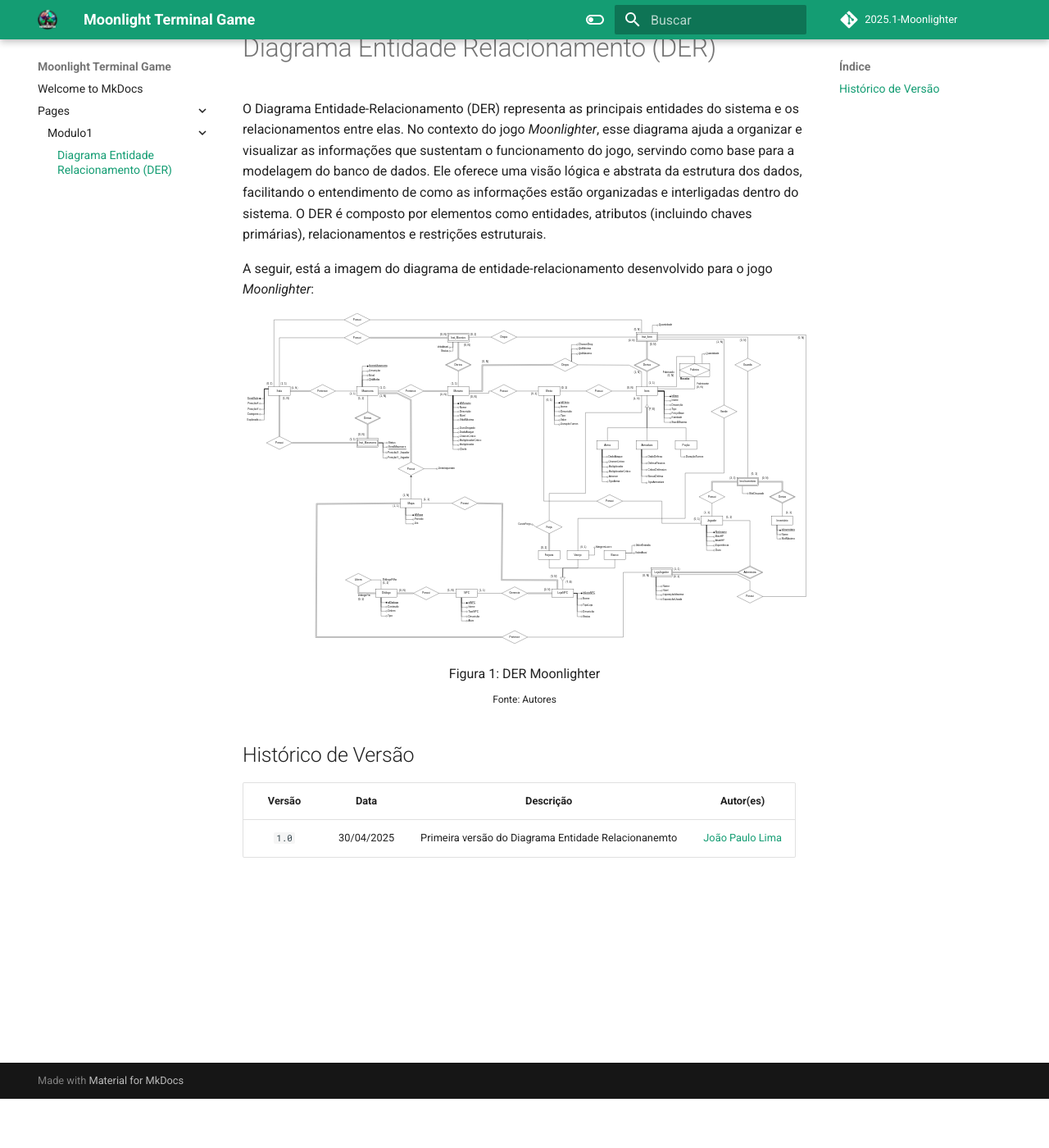
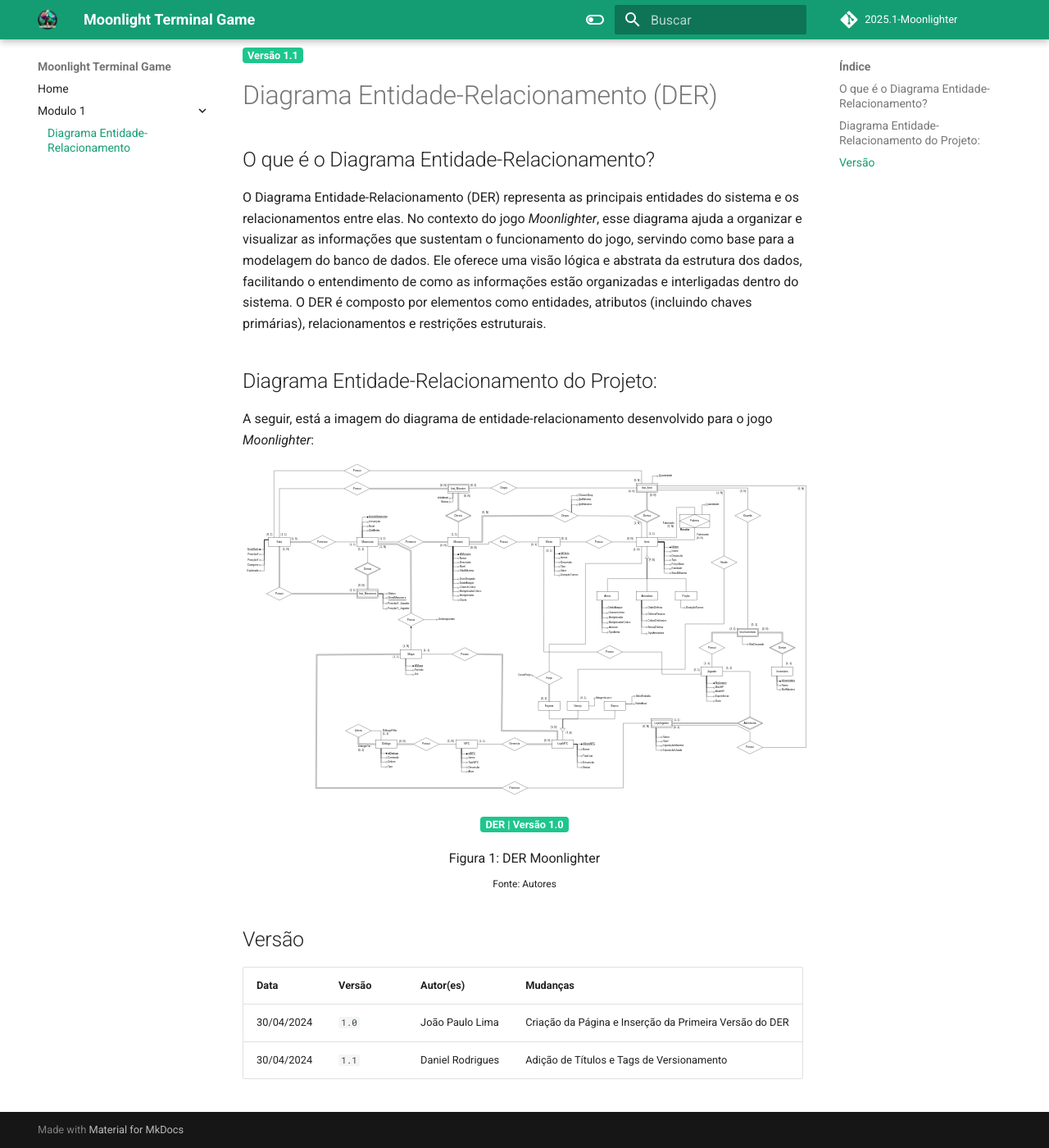
Before and after one commit to SBD1/2025.1-Moonlighter, an MkDocs documentation site: the page built from apps/docs/docs/pages/Modulo1/Diagrama_Entidade_Relacionamento.md, in a window 1280 px wide and 1400 px high, scrolled down 60 px. Shown: the whole window at 82% size. Built offline with MkDocs 1.6.1 and Material for MkDocs 9.7.7, drawn with Linux system fonts in a browser that asks for light colours; comment, search, counter and statistics services are not loaded.

Commit message:
docs(Modulo1): correções e adição do arquivo no mkdocs.yml

```diff
--- a/apps/docs/docs/pages/Modulo1/Diagrama_Entidade_Relacionamento.md
+++ b/apps/docs/docs/pages/Modulo1/Diagrama_Entidade_Relacionamento.md
@@ -1,19 +1,28 @@
-# Diagrama Entidade Relacionamento (DER)
+<span style="background-color:#1ec68e; color:white; font-size:0.8em; font-weight: bold; padding:2px 6px; border-radius:4px;">Versão 1.1</span>
 
+# Diagrama Entidade-Relacionamento (DER)
+
+## O que é o Diagrama Entidade-Relacionamento?
 O Diagrama Entidade-Relacionamento (DER) representa as principais entidades do sistema e os relacionamentos entre elas. No contexto do jogo _Moonlighter_, esse diagrama ajuda a organizar e visualizar as informações que sustentam o funcionamento do jogo, servindo como base para a modelagem do banco de dados.
 Ele oferece uma visão lógica e abstrata da estrutura dos dados, facilitando o entendimento de como as informações estão organizadas e interligadas dentro do sistema. O DER é composto por elementos como entidades, atributos (incluindo chaves primárias), relacionamentos e restrições estruturais.
 
+## Diagrama Entidade-Relacionamento do Projeto:
 A seguir, está a imagem do diagrama de entidade-relacionamento desenvolvido para o jogo _Moonlighter_:
 
-![Versão Atual](/assets/Diagrama_Entidade_Relacionamento.svg)
+![Versão Atual](../../assets/Diagrama_Entidade_Relacionamento.svg)
+
+<center>
+  <span style="background-color:#1ec68e; color:white; font-size:0.8em; font-weight: bold; padding:2px 6px; border-radius:4px;">DER | Versão 1.0</span>
+</center>
 
 <div style="text-align: center">
   <p>Figura 1: DER Moonlighter</p>
   <p style="margin-top: -1%; font-size: 12px">Fonte: Autores</p>
 </div>
 
-## Histórico de Versão
+## Versão
 
-| Versão |    Data    |                      Descrição                      |                     Autor(es)                     |
-| :----: | :--------: | :-------------------------------------------------: | :-----------------------------------------------: |
-| `1.0`  | 30/04/2025 | Primeira versão do Diagrama Entidade Relacionanemto | [João Paulo Lima](https://github.com/jpaulohe4rt) |
+| Data       | Versão | Autor(es)        | Mudanças                                               |
+| ---------- | ------ | ---------------- | ------------------------------------------------------ |
+| 30/04/2024 | `1.0`  | João Paulo Lima  | Criação da Página e Inserção da Primeira Versão do DER |
+| 30/04/2024 | `1.1`  | Daniel Rodrigues | Adição de Títulos e Tags de Versionamento              |
--- a/apps/docs/mkdocs.yml
+++ b/apps/docs/mkdocs.yml
@@ -2,6 +2,11 @@
 
 repo_name:  "2025.1-Moonlighter"
 repo_url: https://github.com/SBD1/2025.1-Moonlighter
+
+nav:
+  - Home: index.md
+  - Modulo 1:
+    - Diagrama Entidade-Relacionamento: pages/Modulo1/Diagrama_Entidade_Relacionamento.md
 
 theme:
   name: material
@@ -37,3 +42,8 @@
 
 extra_css:
   - overrides/styles.css
+
+markdown_extensions:
+    - admonition
+    - pymdownx.details
+    - pymdownx.superfences
```
